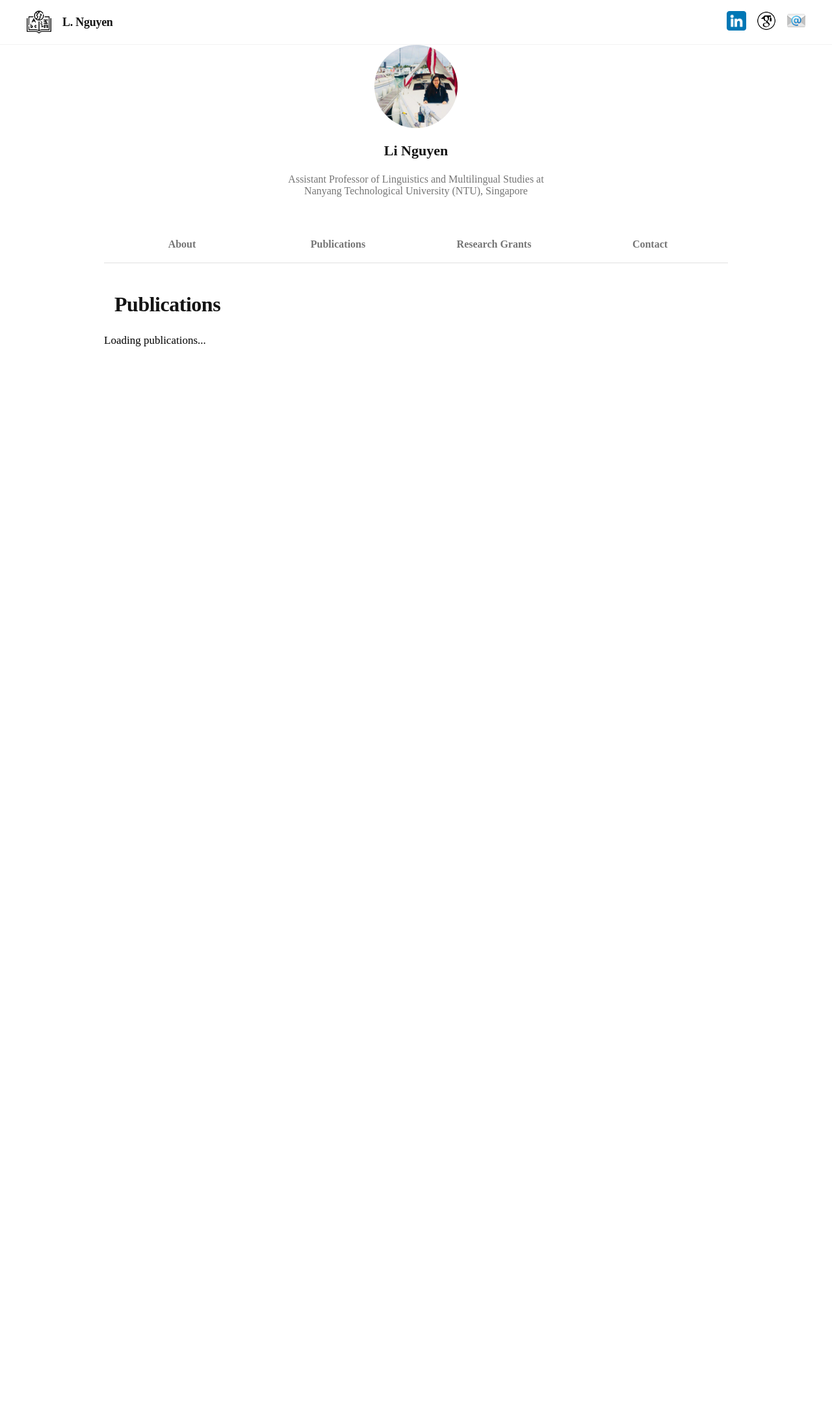
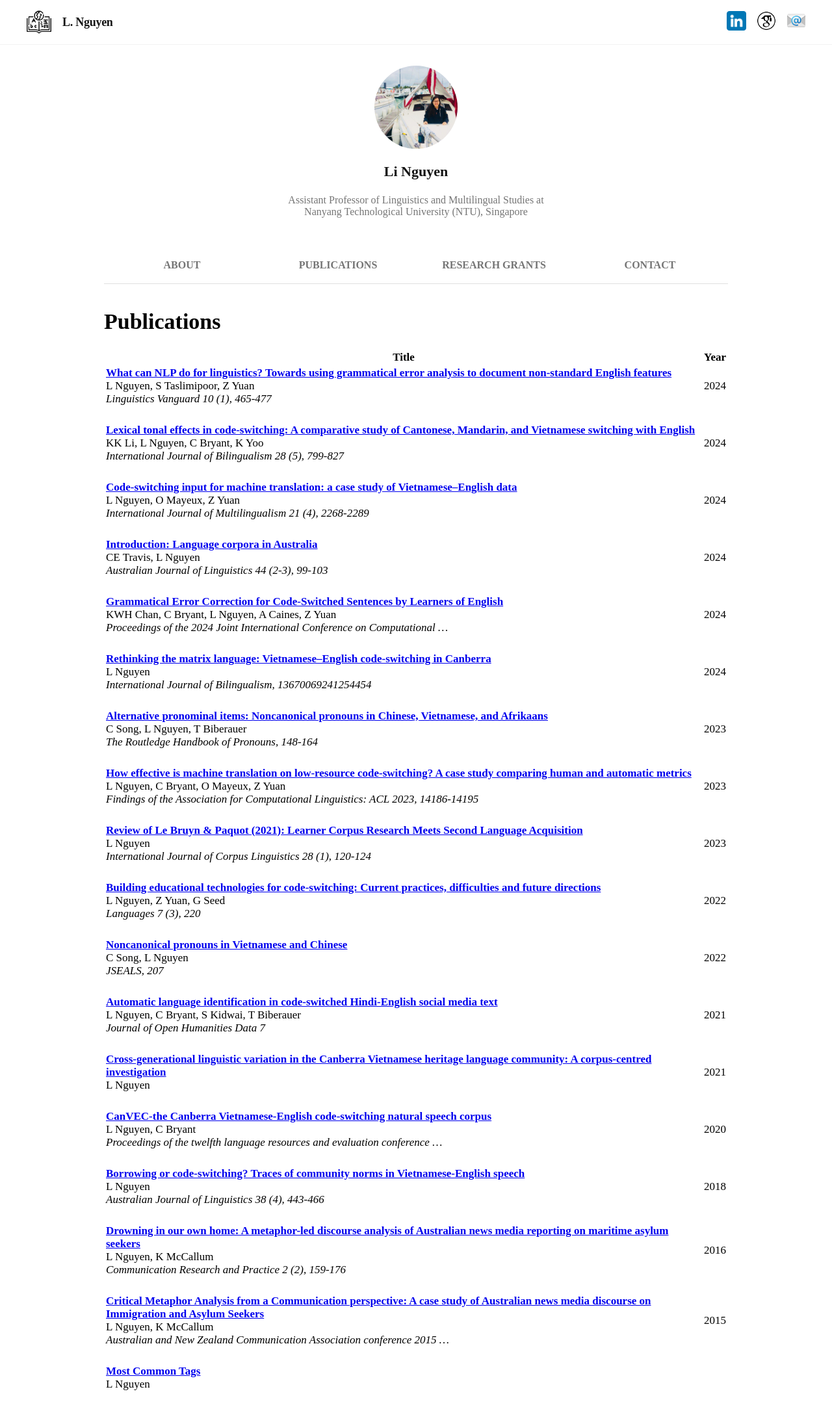
Before and after one commit to Bak3rLi/www.linguyen.com, a Jekyll site: the page built from publications.md, in a window 1280 px wide. Shown: the whole page at 65% size. Built offline with Jekyll 4.4.1, drawn with Linux system fonts in a browser that asks for light colours; a script that is not in the unit is left out; before the commit the page ends 900 px from its top, so only the background shows below that.

Commit message:
publications

```diff
--- a/_layouts/default.html
+++ b/_layouts/default.html
@@ -84,16 +84,16 @@
             </div>
             <div class="nav-links">
               <a class="nav-item" href="{{ '/' | absolute_url }}">
-                <p class="nav-text">About</p>
+                <p class="nav-text">ABOUT</p>
               </a>
               <a class="nav-item" href="{{ '/' | absolute_url }}publications">
-                <p class="nav-text">Publications</p>
+                <p class="nav-text">PUBLICATIONS</p>
               </a>
               <a class="nav-item" href="{{ '/' | absolute_url }}research">
-                <p class="nav-text">Research Grants</p>
+                <p class="nav-text">RESEARCH GRANTS</p>
               </a>
               <a class="nav-item" href="{{ '/' | absolute_url }}contact">
-                <p class="nav-text">Contact</p>
+                <p class="nav-text">CONTACT</p>
               </a>
             </div>
 
--- a/publications.html
+++ /dev/null
@@ -1,9 +0,0 @@
----
-layout: default
-title: Publications
----
-
-<h2 class="body-title">Publications</h2>
-<div id="publications">Loading publications...</div>
-
-<script src="{{ "/assets/js/script.js" | relative_url }}"></script>
--- /dev/null
+++ b/publications.md
@@ -0,0 +1,45 @@
+---
+layout: default
+title: Publications
+---
+
+# Publications
+
+
+| Title                                                                                                                       |      Year      |
+|----------------------------------------------------------------------------------------------------------------------------|---------------|
+| [**What can NLP do for linguistics? Towards using grammatical error analysis to document non-standard English features**](https://scholar.google.com/citations?view_op=view_citation&hl=en&user=LIoJxgcAAAAJ&sortby=pubdate&citation_for_view=LIoJxgcAAAAJ:QIV2ME_5wuYC) <br> L Nguyen, S Taslimipoor, Z Yuan <br> *Linguistics Vanguard 10 (1), 465-477* | 2024 |
+|                                                                                                                            |               |
+| [**Lexical tonal effects in code-switching: A comparative study of Cantonese, Mandarin, and Vietnamese switching with English**](https://scholar.google.com/citations?view_op=view_citation&hl=en&user=LIoJxgcAAAAJ&sortby=pubdate&citation_for_view=LIoJxgcAAAAJ:0EnyYjriUFMC) <br> KK Li, L Nguyen, C Bryant, K Yoo <br> *International Journal of Bilingualism 28 (5), 799-827* | 2024 |
+|                                                                                                                            |               |
+| [**Code-switching input for machine translation: a case study of Vietnamese–English data**](https://scholar.google.com/citations?view_op=view_citation&hl=en&user=LIoJxgcAAAAJ&sortby=pubdate&citation_for_view=LIoJxgcAAAAJ:UebtZRa9Y70C) <br> L Nguyen, O Mayeux, Z Yuan <br> *International Journal of Multilingualism 21 (4), 2268-2289* | 2024 |
+|                                                                                                                            |               |
+| [**Introduction: Language corpora in Australia**](https://scholar.google.com/citations?view_op=view_citation&hl=en&user=LIoJxgcAAAAJ&sortby=pubdate&citation_for_view=LIoJxgcAAAAJ:9ZlFYXVOiuMC) <br> CE Travis, L Nguyen <br> *Australian Journal of Linguistics 44 (2-3), 99-103* | 2024 |
+|                                                                                                                            |               |
+| [**Grammatical Error Correction for Code-Switched Sentences by Learners of English**](https://scholar.google.com/citations?view_op=view_citation&hl=en&user=LIoJxgcAAAAJ&sortby=pubdate&citation_for_view=LIoJxgcAAAAJ:4DMP91E08xMC) <br> KWH Chan, C Bryant, L Nguyen, A Caines, Z Yuan <br> *Proceedings of the 2024 Joint International Conference on Computational …* | 2024 |
+|                                                                                                                            |               |
+| [**Rethinking the matrix language: Vietnamese–English code-switching in Canberra**](https://scholar.google.com/citations?view_op=view_citation&hl=en&user=LIoJxgcAAAAJ&sortby=pubdate&citation_for_view=LIoJxgcAAAAJ:M3ejUd6NZC8C) <br> L Nguyen <br> *International Journal of Bilingualism, 13670069241254454* | 2024 |
+|                                                                                                                            |               |
+| [**Alternative pronominal items: Noncanonical pronouns in Chinese, Vietnamese, and Afrikaans**](https://scholar.google.com/citations?view_op=view_citation&hl=en&user=LIoJxgcAAAAJ&sortby=pubdate&citation_for_view=LIoJxgcAAAAJ:5nxA0vEk-isC) <br> C Song, L Nguyen, T Biberauer <br> *The Routledge Handbook of Pronouns, 148-164* | 2023 |
+|                                                                                                                            |               |
+| [**How effective is machine translation on low-resource code-switching? A case study comparing human and automatic metrics**](https://scholar.google.com/citations?view_op=view_citation&hl=en&user=LIoJxgcAAAAJ&sortby=pubdate&citation_for_view=LIoJxgcAAAAJ:hqOjcs7Dif8C) <br> L Nguyen, C Bryant, O Mayeux, Z Yuan <br> *Findings of the Association for Computational Linguistics: ACL 2023, 14186-14195* | 2023 |
+|                                                                                                                            |               |
+| [**Review of Le Bruyn & Paquot (2021): Learner Corpus Research Meets Second Language Acquisition**](https://scholar.google.com/citations?view_op=view_citation&hl=en&user=LIoJxgcAAAAJ&sortby=pubdate&citation_for_view=LIoJxgcAAAAJ:KlAtU1dfN6UC) <br> L Nguyen <br> *International Journal of Corpus Linguistics 28 (1), 120-124* | 2023 |
+|                                                                                                                            |               |
+| [**Building educational technologies for code-switching: Current practices, difficulties and future directions**](https://scholar.google.com/citations?view_op=view_citation&hl=en&user=LIoJxgcAAAAJ&sortby=pubdate&citation_for_view=LIoJxgcAAAAJ:mVmsd5A6BfQC) <br> L Nguyen, Z Yuan, G Seed <br> *Languages 7 (3), 220* | 2022 |
+|                                                                                                                            |               |
+| [**Noncanonical pronouns in Vietnamese and Chinese**](https://scholar.google.com/citations?view_op=view_citation&hl=en&user=LIoJxgcAAAAJ&sortby=pubdate&citation_for_view=LIoJxgcAAAAJ:eQOLeE2rZwMC) <br> C Song, L Nguyen <br> *JSEALS, 207* | 2022 |
+|                                                                                                                            |               |
+| [**Automatic language identification in code-switched Hindi-English social media text**](https://scholar.google.com/citations?view_op=view_citation&hl=en&user=LIoJxgcAAAAJ&sortby=pubdate&citation_for_view=LIoJxgcAAAAJ:YsMSGLbcyi4C) <br> L Nguyen, C Bryant, S Kidwai, T Biberauer <br> *Journal of Open Humanities Data 7* | 2021 |
+|                                                                                                                            |               |
+| [**Cross-generational linguistic variation in the Canberra Vietnamese heritage language community: A corpus-centred investigation**](https://scholar.google.com/citations?view_op=view_citation&hl=en&user=LIoJxgcAAAAJ&sortby=pubdate&citation_for_view=LIoJxgcAAAAJ:Y0pCki6q_DkC) <br> L Nguyen | 2021 |
+|                                                                                                                            |               |
+| [**CanVEC-the Canberra Vietnamese-English code-switching natural speech corpus**](https://scholar.google.com/citations?view_op=view_citation&hl=en&user=LIoJxgcAAAAJ&sortby=pubdate&citation_for_view=LIoJxgcAAAAJ:UeHWp8X0CEIC) <br> L Nguyen, C Bryant <br> *Proceedings of the twelfth language resources and evaluation conference …* | 2020 |
+|                                                                                                                            |               |
+| [**Borrowing or code-switching? Traces of community norms in Vietnamese-English speech**](https://scholar.google.com/citations?view_op=view_citation&hl=en&user=LIoJxgcAAAAJ&sortby=pubdate&citation_for_view=LIoJxgcAAAAJ:d1gkVwhDpl0C) <br> L Nguyen <br> *Australian Journal of Linguistics 38 (4), 443-466* | 2018 |
+|                                                                                                                            |               |
+| [**Drowning in our own home: A metaphor-led discourse analysis of Australian news media reporting on maritime asylum seekers**](https://scholar.google.com/citations?view_op=view_citation&hl=en&user=LIoJxgcAAAAJ&sortby=pubdate&citation_for_view=LIoJxgcAAAAJ:qjMakFHDy7sC) <br> L Nguyen, K McCallum <br> *Communication Research and Practice 2 (2), 159-176* | 2016 |
+|                                                                                                                            |               |
+| [**Critical Metaphor Analysis from a Communication perspective: A case study of Australian news media discourse on Immigration and Asylum Seekers**](https://scholar.google.com/citations?view_op=view_citation&hl=en&user=LIoJxgcAAAAJ&sortby=pubdate&citation_for_view=LIoJxgcAAAAJ:u5HHmVD_uO8C) <br> L Nguyen, K McCallum <br> *Australian and New Zealand Communication Association conference 2015 …* | 2015 |
+|                                                                                                                            |               |
+| [**Most Common Tags**](https://scholar.google.com/citations?view_op=view_citation&hl=en&user=LIoJxgcAAAAJ&sortby=pubdate&citation_for_view=LIoJxgcAAAAJ:9yKSN-GCB0IC) <br> L Nguyen |
--- a/style.css
+++ b/style.css
@@ -83,7 +83,7 @@ body {
   display: flex;
   flex-direction: column;
   align-items: center;
-  padding-bottom: 2rem;
+  padding: 2rem;
 }
 
 .profile-image {
```
Also changed, not shown: _layouts/index.html (deleted, +0 -56 lines), contact.md (+1 -5 lines), index.md (+4 -0 lines), research.md (+3 -0 lines), supervision.md (added), 2 other files.
